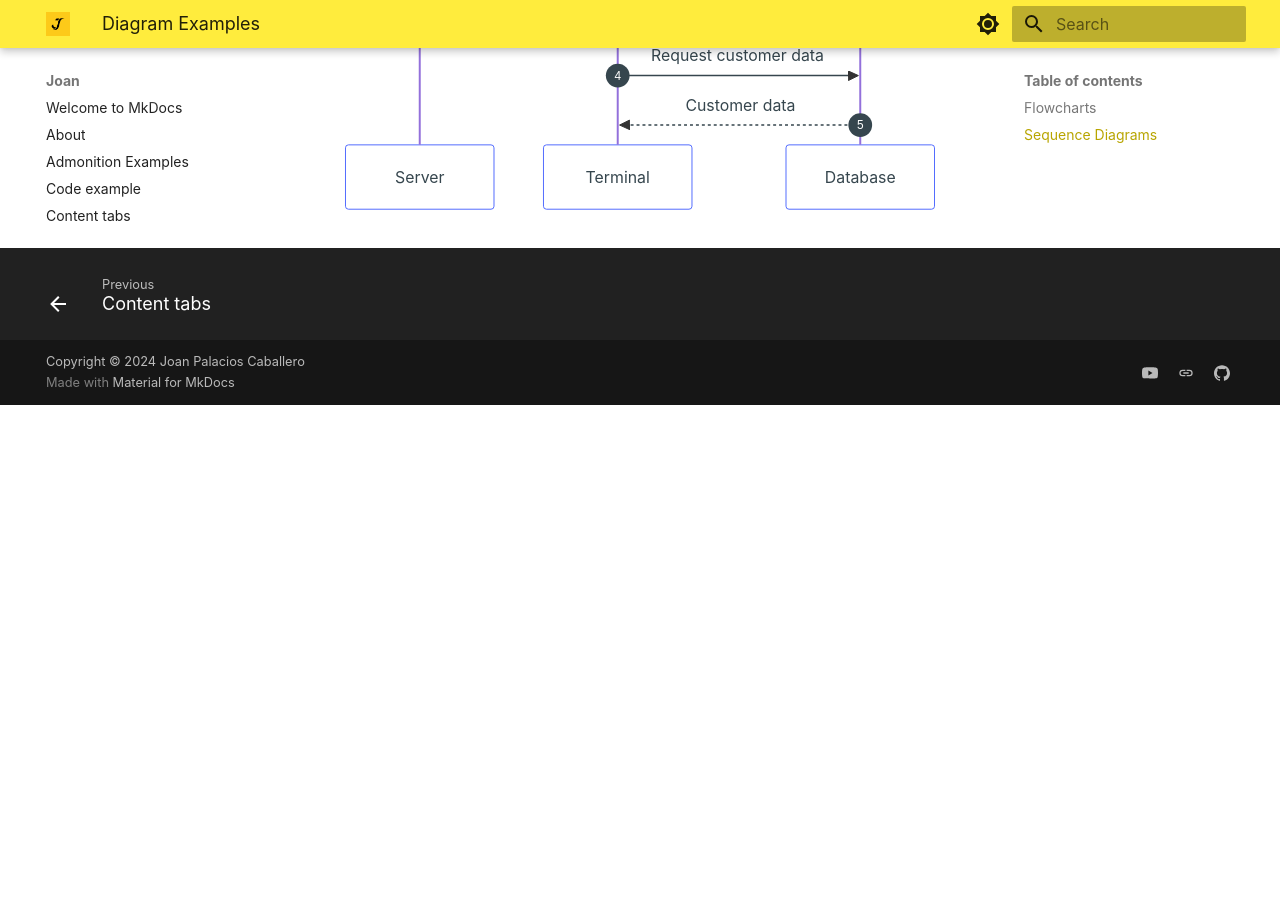
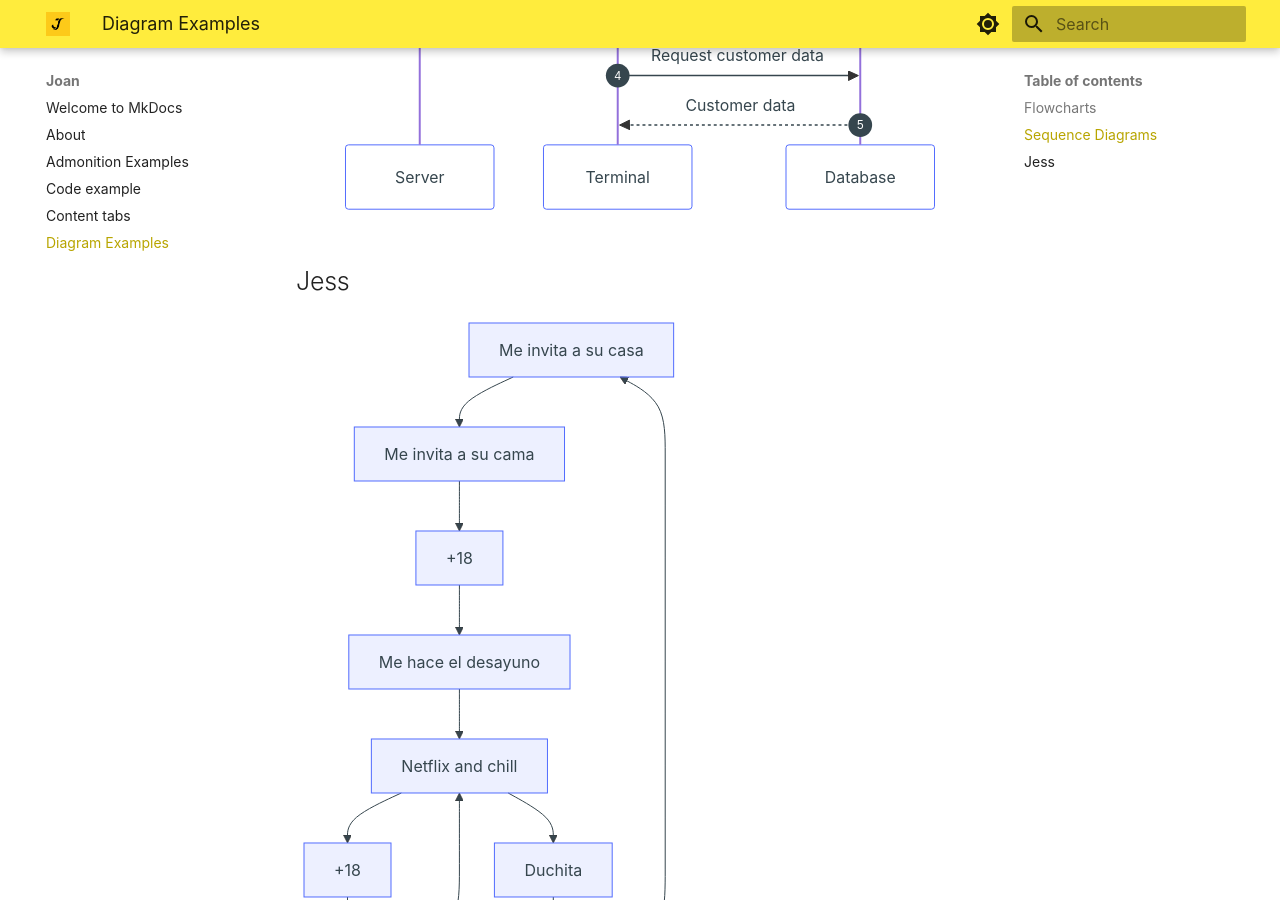
Before and after one commit to Toroi01/mkdocs-material-tutorial, an MkDocs documentation site: the page built from docs/diagram-examples.md, in a window 1280 px wide and 900 px high, scrolled down 827 px. Built offline with MkDocs 1.6.1 and Material for MkDocs 9.7.7, drawn with Linux system fonts in a browser that asks for light colours; some web fonts are replaced; before the commit the page ends 1232 px from its top, so only the background shows below that; some of the changed lines change nothing that is shown.

Commit message:
Jess Diagram

````diff
--- a/docs/diagram-examples.md
+++ b/docs/diagram-examples.md
@@ -25,3 +25,19 @@ sequenceDiagram
   Terminal->>Database: Request customer data
   Database-->>Terminal: Customer data
 ```
+
+## Jess
+
+```mermaid
+graph TD
+  A[Me invita a su casa] --> B[Me invita a su cama]
+  B --> C[+18]
+  C --> D[Me hace el desayuno]
+  D --> E[Netflix and chill]
+  E --> F[+18]
+  F --> G[Pizza rica]
+  G --> E
+  E --> H[Duchita]
+  H --> I[Besito de despedida]
+  I --> A
+```
````
